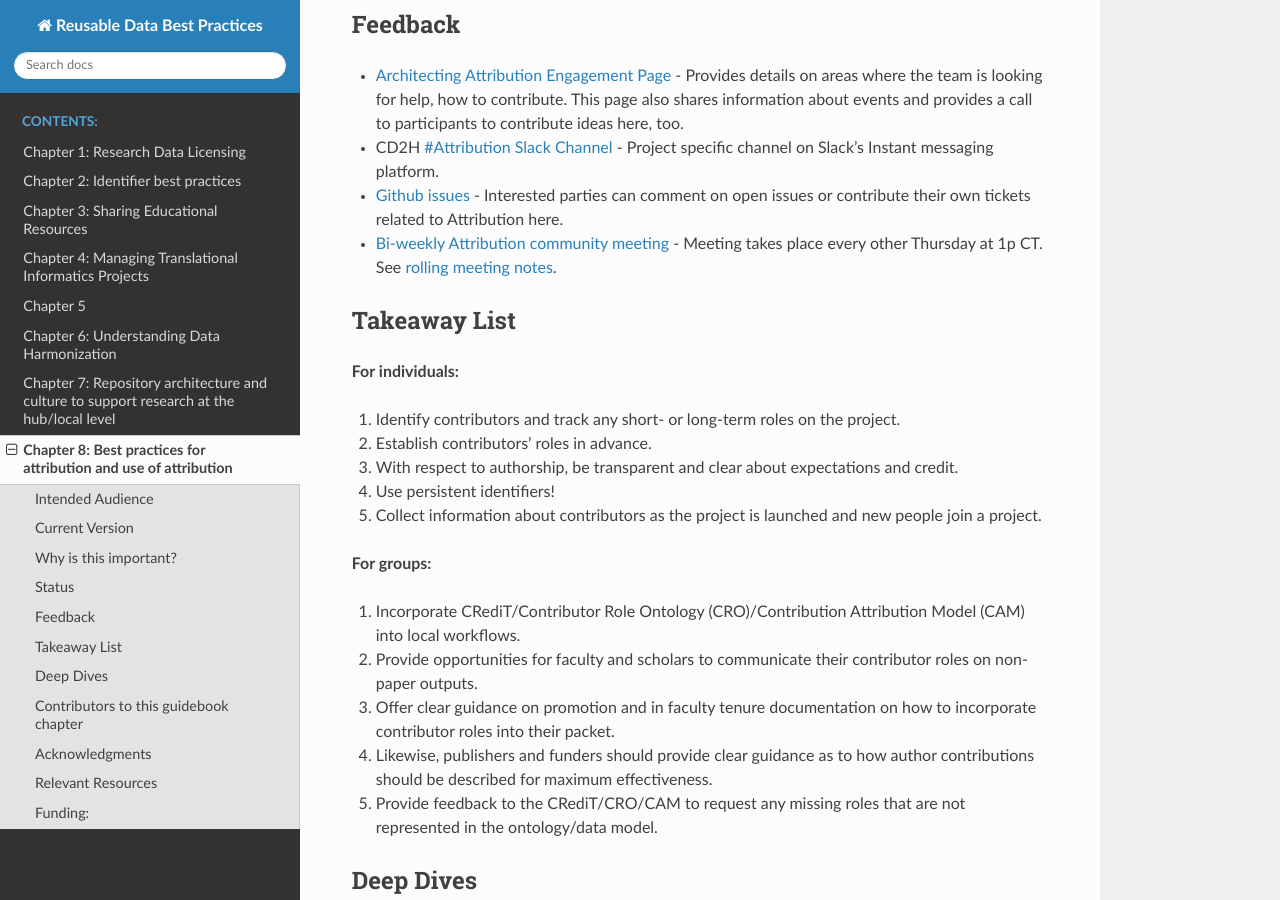
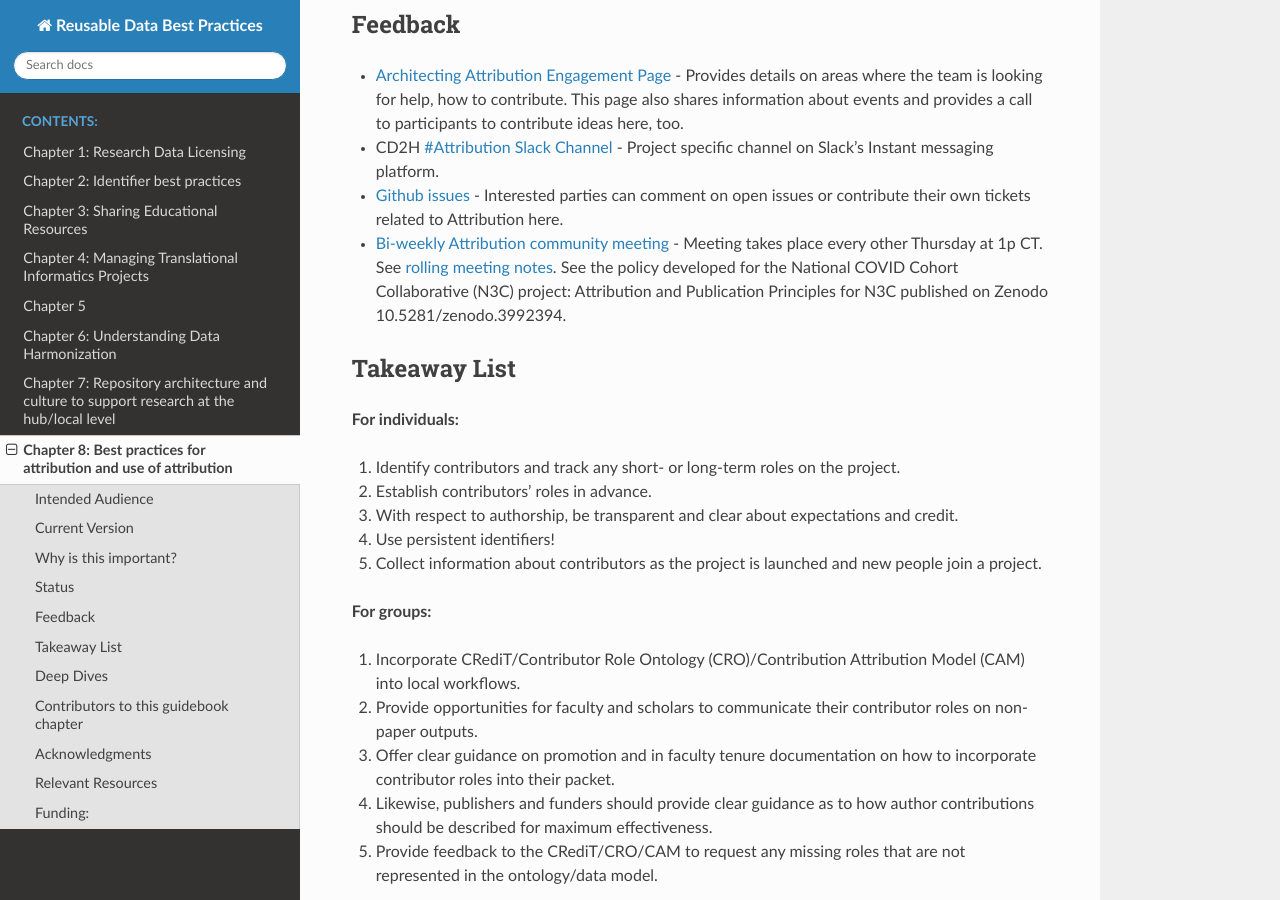
Before and after one commit to data2health/informatics-playbook, a Sphinx documentation site: the page built from docs/chapters/chapter_8.md, in a window 1280 px wide and 900 px high, scrolled down 1109 px. Built offline with Sphinx 7.4.7 and the Read the Docs theme 2.0.0, drawn with Linux system fonts in a browser that asks for light colours.

Commit message:
Update chapter_8.md

```diff
--- a/docs/chapters/chapter_8.md
+++ b/docs/chapters/chapter_8.md
@@ -24,6 +24,7 @@ The Contributor Attribution Model is currently under development [here](https://
 * CD2H [#Attribution Slack Channel](https://app.slack.com/client/T4SPTQGE7) - Project specific channel on Slack’s Instant messaging platform.
 * [Github issues](https://github.com/data2health/architecting_attribution/issues) - Interested parties can comment on open issues or contribute their own tickets related to Attribution here.
 * [Bi-weekly Attribution community meeting](https://docs.google.com/document/d/1roCSKBUCwGYPez_Yp0SLdnkuc71POrq57wh4LDllJnA/edit) - Meeting takes place every other Thursday at 1p CT.  See [rolling meeting notes](https://docs.google.com/document/d/1roCSKBUCwGYPez_Yp0SLdnkuc71POrq57wh4LDllJnA/edit).
+See the policy developed for the National COVID Cohort Collaborative (N3C) project: Attribution and Publication Principles for N3C published on Zenodo 10.5281/zenodo.3992394.
 
 ## Takeaway List
 
```
